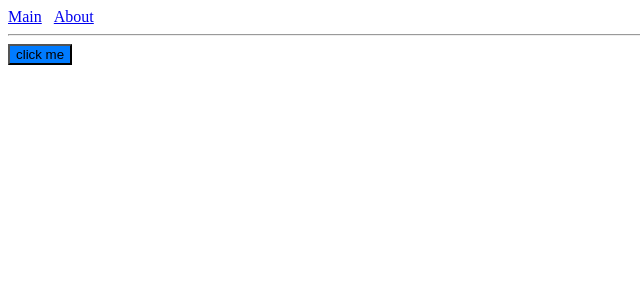
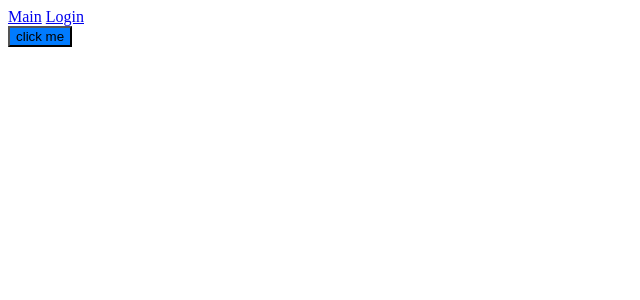
Before and after one commit to NeAleshka/ulbitv_course, a React app: page / in a window 1280 px wide. Shown: the top 300 px of the page, without its empty margins (0-640 px from the left). Built offline with nearby package versions, Linux system fonts and the light colour scheme; the HTML template or start-up script is replaced by a standard one.

Commit message:
добавление context для роута

```diff
--- a/src/App.css
+++ /dev/null
@@ -1,4 +0,0 @@
-* {
-  margin: 0;
-  box-sizing: border-box;
-}
--- a/src/index.tsx
+++ b/src/index.tsx
@@ -3,7 +3,12 @@ import React from "react";
 import ReactDOM from "react-dom/client";
 import { routeTree } from "./routeTree.gen";
 
-const router = createRouter({ routeTree });
+// 1. Определите тип контекста
+export type RouterContext = {
+  auth: {
+    isAuthenticated: boolean;
+  };
+};
 
 declare module "@tanstack/react-router" {
   interface Register {
@@ -11,12 +16,21 @@ declare module "@tanstack/react-router" {
   }
 }
 
+const router = createRouter({
+  routeTree,
+});
+
+const App = () => {
+  const isAuthenticated = false;
+  return <RouterProvider router={router} context={{ auth: isAuthenticated }} />;
+};
+
 const rootEl = document.getElementById("root");
 if (rootEl) {
   const root = ReactDOM.createRoot(rootEl);
   root.render(
     <React.StrictMode>
-      <RouterProvider router={router} />
+      <App />
     </React.StrictMode>,
   );
 }
--- a/src/routeTree.gen.ts
+++ b/src/routeTree.gen.ts
@@ -8,15 +8,18 @@
 // You should NOT make any changes in this file as it will be overwritten.
 // Additionally, you should also exclude this file from your linter and/or formatter to prevent it from being checked or modified.
 
+import { createFileRoute } from '@tanstack/react-router'
+
 import { Route as rootRouteImport } from './routes/__root'
-import { Route as AboutRouteImport } from './routes/about'
 import { Route as IndexRouteImport } from './routes/index'
 
-const AboutRoute = AboutRouteImport.update({
+const AboutLazyRouteImport = createFileRoute('/about')()
+
+const AboutLazyRoute = AboutLazyRouteImport.update({
   id: '/about',
   path: '/about',
   getParentRoute: () => rootRouteImport,
-} as any)
+} as any).lazy(() => import('./routes/about.lazy').then((d) => d.Route))
 const IndexRoute = IndexRouteImport.update({
   id: '/',
   path: '/',
@@ -25,16 +28,16 @@ const IndexRoute = IndexRouteImport.update({
 
 export interface FileRoutesByFullPath {
   '/': typeof IndexRoute
-  '/about': typeof AboutRoute
+  '/about': typeof AboutLazyRoute
 }
 export interface FileRoutesByTo {
   '/': typeof IndexRoute
-  '/about': typeof AboutRoute
+  '/about': typeof AboutLazyRoute
 }
 export interface FileRoutesById {
   __root__: typeof rootRouteImport
   '/': typeof IndexRoute
-  '/about': typeof AboutRoute
+  '/about': typeof AboutLazyRoute
 }
 export interface FileRouteTypes {
   fileRoutesByFullPath: FileRoutesByFullPath
@@ -46,7 +49,7 @@ export interface FileRouteTypes {
 }
 export interface RootRouteChildren {
   IndexRoute: typeof IndexRoute
-  AboutRoute: typeof AboutRoute
+  AboutLazyRoute: typeof AboutLazyRoute
 }
 
 declare module '@tanstack/react-router' {
@@ -55,7 +58,7 @@ declare module '@tanstack/react-router' {
       id: '/about'
       path: '/about'
       fullPath: '/about'
-      preLoaderRoute: typeof AboutRouteImport
+      preLoaderRoute: typeof AboutLazyRouteImport
       parentRoute: typeof rootRouteImport
     }
     '/': {
@@ -70,7 +73,7 @@ declare module '@tanstack/react-router' {
 
 const rootRouteChildren: RootRouteChildren = {
   IndexRoute: IndexRoute,
-  AboutRoute: AboutRoute,
+  AboutLazyRoute: AboutLazyRoute,
 }
 export const routeTree = rootRouteImport
   ._addFileChildren(rootRouteChildren)
--- a/src/routes/__root.tsx
+++ b/src/routes/__root.tsx
@@ -1,15 +1,23 @@
-import { createRootRoute, Link, Outlet } from "@tanstack/react-router";
+import {
+  createRootRouteWithContext,
+  Link,
+  Outlet,
+} from "@tanstack/react-router";
+import type { RouterContext } from "../index.tsx";
 
-export const Route = createRootRoute({
-  notFoundComponent: () => <div>Неверный url</div>,
-  component: () => (
-    <>
-      <nav style={{ display: "flex", gap: 12 }}>
-        <Link to="/">Main</Link>
-        <Link to="/about">About</Link>
-      </nav>
-      <hr />
-      <Outlet />
-    </>
-  ),
+export const Route = createRootRouteWithContext<RouterContext>()({
+  component: () => {
+    const { auth } = Route.useRouteContext(); // <-- достаём auth
+
+    return (
+      <>
+        <nav>
+          <Link to="/">Main</Link>
+          {auth && <Link to="/about">About</Link>}{" "}
+          {!auth && <Link to="/">Login</Link>}
+        </nav>
+        <Outlet />
+      </>
+    );
+  },
 });
--- /dev/null
+++ b/src/routes/about.lazy.ts
@@ -0,0 +1,6 @@
+import { createLazyFileRoute } from "@tanstack/react-router";
+import AboutPage from "../widgets/About";
+
+export const Route = createLazyFileRoute("/about")({
+  component: AboutPage,
+});
--- a/src/routes/about.ts
+++ /dev/null
@@ -1,6 +0,0 @@
-import { createFileRoute } from "@tanstack/react-router";
-import AboutPage from "../widgets/About";
-
-export const Route = createFileRoute("/about")({
-  component: AboutPage,
-});
```
Also changed, not shown: src/App.tsx (deleted, +0 -14 lines).
